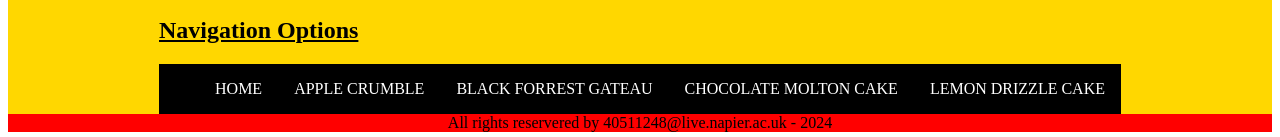
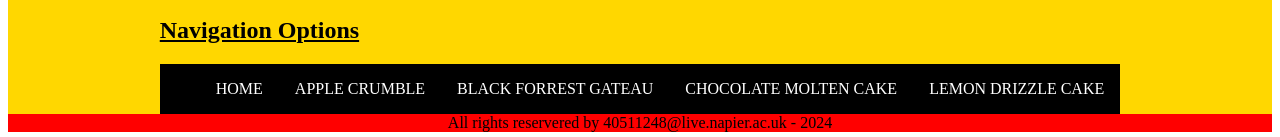
Before and after one commit to cobiepeebles1/40511248---SET08401-2023-4-TR2-001---Web-Technologies, a plain HTML site: page chocolate-molten-cake.html in a window 1280 px wide. Shown: the part 789-926 px from the top of the page. Drawn offline with Linux system fonts and the light colour scheme.

Commit message:
Add files via upload

```diff
--- a/chocolate-molten-cake.html
+++ b/chocolate-molten-cake.html
@@ -67,7 +67,7 @@
  <li><a href="index.html">HOME</a></li>
  <li><a href="apple-crumble.html">APPLE CRUMBLE</a></li>
  <li><a href="black-forrest-gateau.html">BLACK FORREST GATEAU</a></li>
- <li><a href="chocolate-molten-cake.html">CHOCOLATE MOLTON CAKE</a></li>
+ <li><a href="chocolate-molten-cake.html">CHOCOLATE MOLTEN CAKE</a></li>
  <li><a href="lemon-drizzle-cake.html">LEMON DRIZZLE CAKE</a></li>
 </ul>
 </p1>
```
